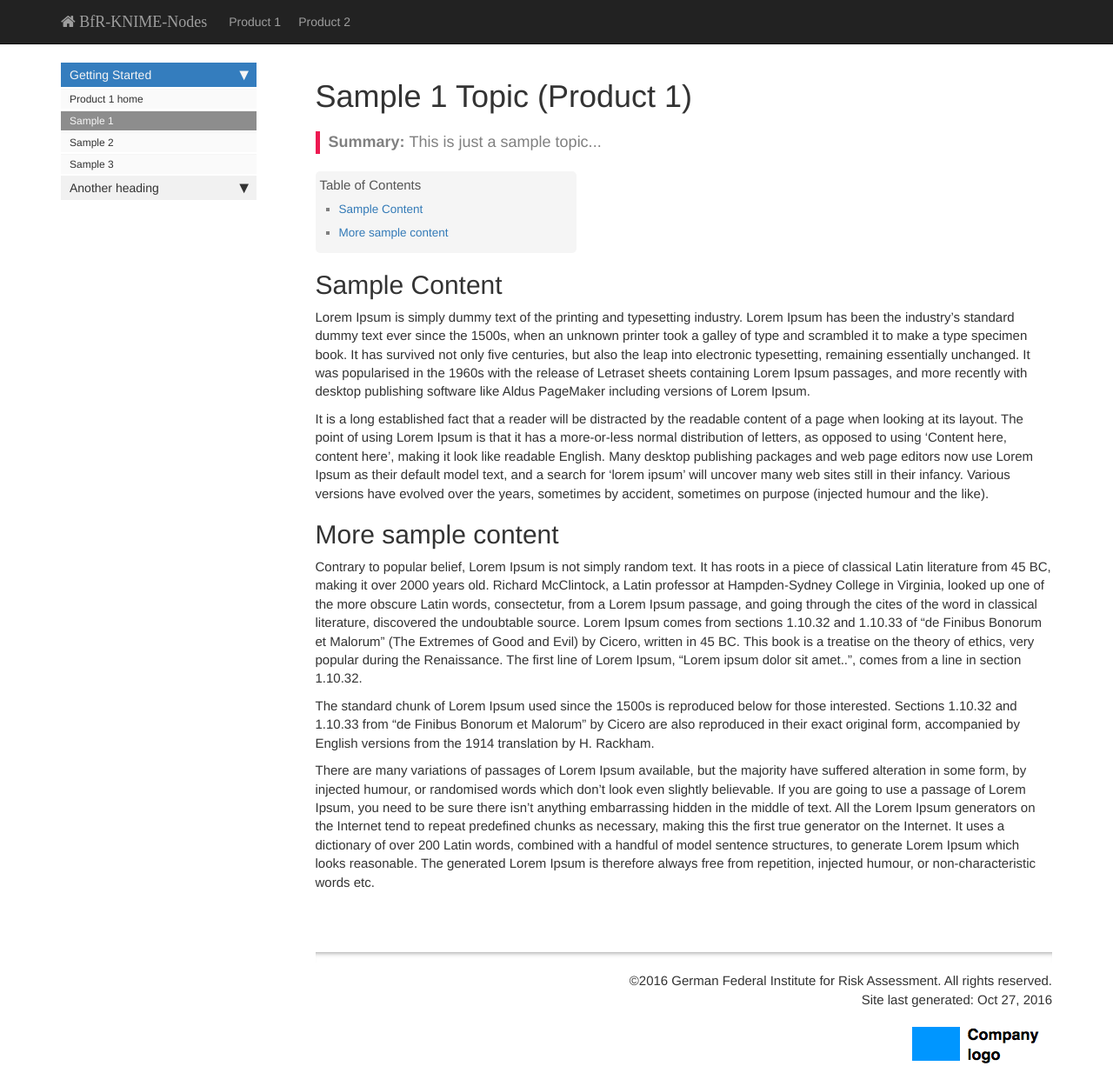
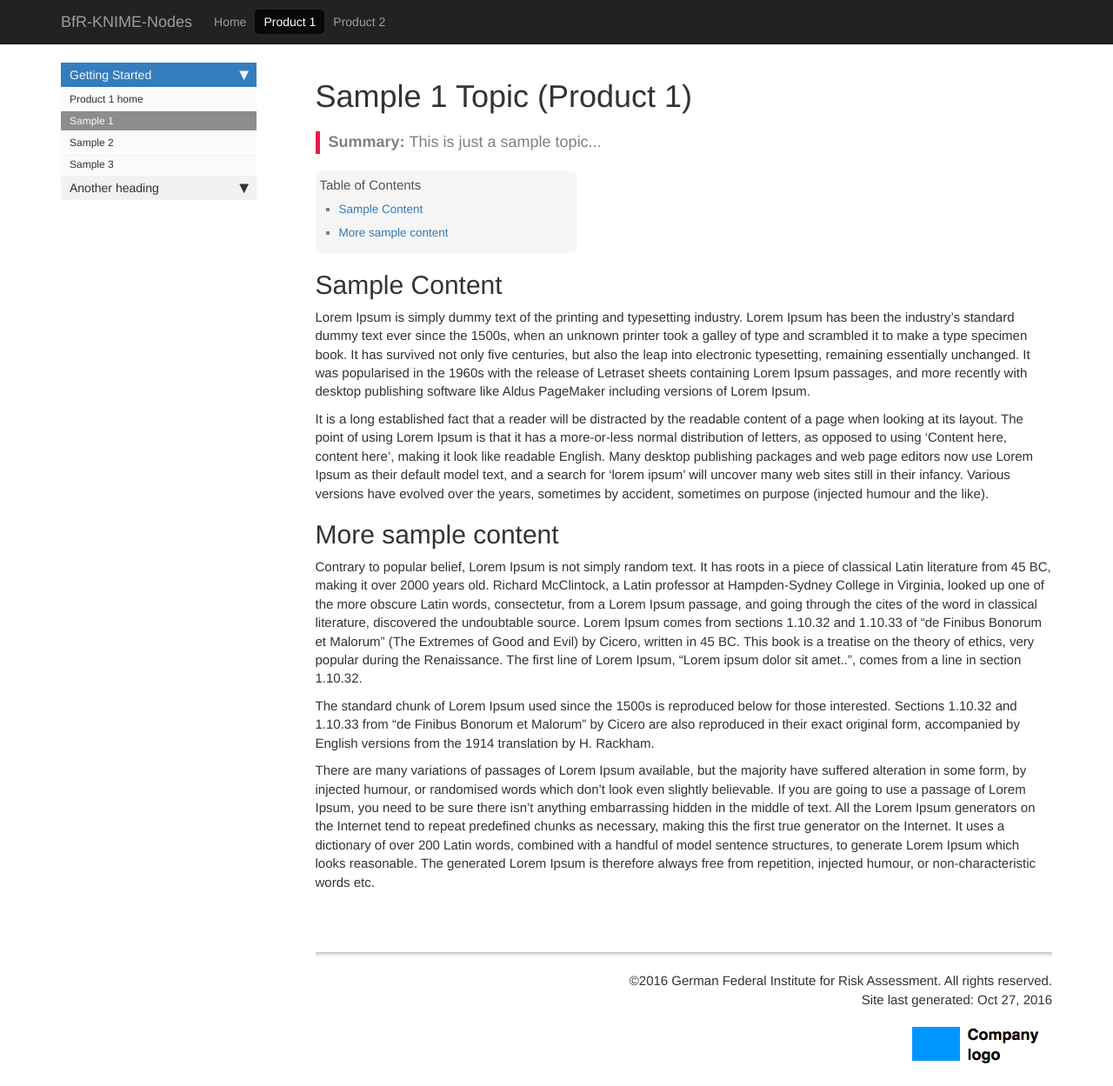
Before and after one commit to SiLeBAT/documentation-template, a Jekyll site: the page built from pages/product1/p1_sample1.md, in a window 1280 px wide and 1249 px high. Shown: the whole window at 87% size. Built offline with Jekyll 4.4.1, drawn with Linux system fonts in a browser that asks for light colours; nearby versions of some CDN libraries; comment, search, counter and statistics services are not loaded.

Commit message:
bugfixes

```diff
--- a/_data/topnav.yml
+++ b/_data/topnav.yml
@@ -3,7 +3,12 @@
 topnav:
 - title: BfR-KNIME-Nodes
   items:
+    - title: Home
+      url: /index.html
+      folder: home
     - title: Product 1
       url: /p1_landing_page.html
+      folder: product1
     - title: Product 2
       url: /p2_landing_page.html
+      folder: product2
--- a/_includes/topnav.html
+++ b/_includes/topnav.html
@@ -8,7 +8,7 @@
                 <span class="icon-bar"></span>
                 <span class="icon-bar"></span>
             </button>
-            <a class="fa fa-home fa-lg navbar-brand" href="index.html">&nbsp;<span class="projectTitle">{{site.topnav_title}}</span></a>
+            <a class="navbar-brand" href="index.html"><span class="projectTitle">{{site.topnav_title}}</span></a>
         </div>
         <div class="collapse navbar-collapse" id="bs-example-navbar-collapse-1">
             <ul class="nav navbar-nav navbar-left">
@@ -16,7 +16,7 @@
                 {% for item in entry.items %}
                 {% if item.external_url %}
                 <li><a href="{{item.external_url}}" target="_blank">{{item.title}}</a></li>
-                {% elsif page.url contains item.url %}
+                {% elsif page.folder == item.folder %}
                 <li class="active"><a href="{{item.url | remove: '/'}}">{{item.title}}</a></li>
                 {% else %}
                 <li><a href="{{item.url | remove: '/'}}">{{item.title}}</a></li>
```
Also changed, not shown: index.md (+1 -0 lines).
